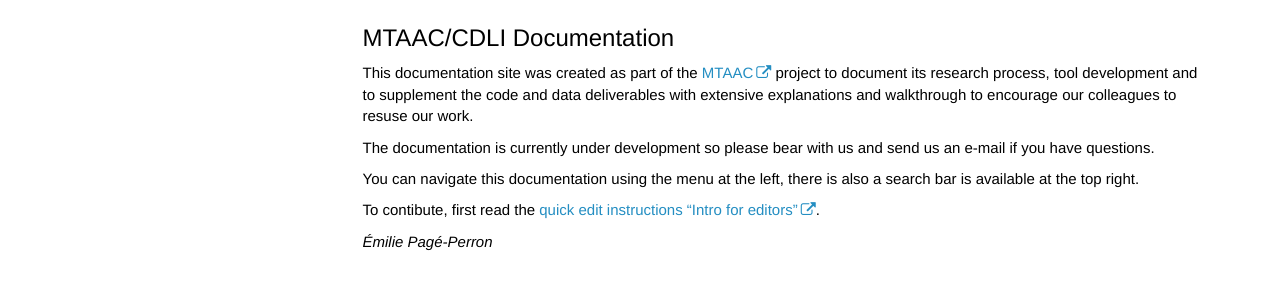
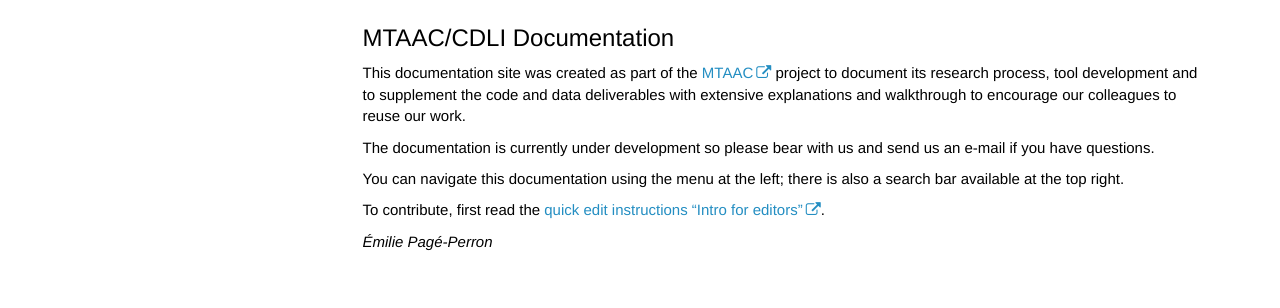
Before and after one commit to fbab/cdli-gh.github.io, a Jekyll site: the page built from index.md, in a window 1280 px wide and 985 px high. Shown: the part 318-626 px from the top of the window. Built offline with Jekyll 4.4.1, drawn with Linux system fonts in a browser that asks for light colours; nearby versions of some CDN libraries; comment, search, counter and statistics services are not loaded.

Commit message:
Update index.md

```diff
--- a/index.md
+++ b/index.md
@@ -6,14 +6,14 @@ permalink: index.html
 summary:
 ---
 ## MTAAC/CDLI Documentation
-This documentation site was created as part of the [MTAAC](https://cdli-gh.github.io/mtaac/) project to document its research process, tool development and to supplement the code and data deliverables with extensive explanations and walkthrough to encourage our colleagues to resuse our work.
+This documentation site was created as part of the [MTAAC](https://cdli-gh.github.io/mtaac/) project to document its research process, tool development and to supplement the code and data deliverables with extensive explanations and walkthrough to encourage our colleagues to reuse our work.
 
 The documentation is currently under development so please bear with us and send us an e-mail if you have questions.
 
 
-You can navigate this documentation using the menu at the left, there is also a search bar is available at the top right.
+You can navigate this documentation using the menu at the left; there is also a search bar available at the top right.
 
-To contibute, first read the [quick edit instructions "Intro for editors"](https://cdli-gh.github.io/edit-intro.html).
+To contribute, first read the [quick edit instructions "Intro for editors"](https://cdli-gh.github.io/edit-intro.html).
 
 
 *Émilie Pagé-Perron*
```
